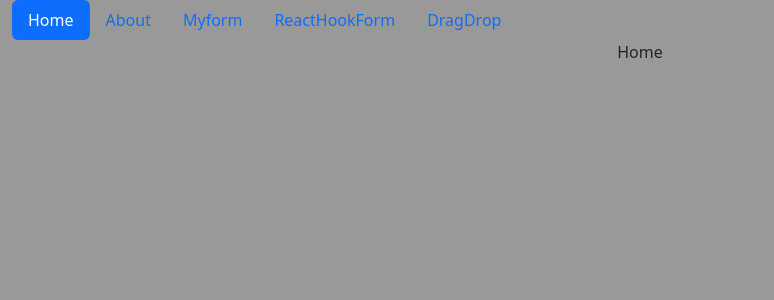
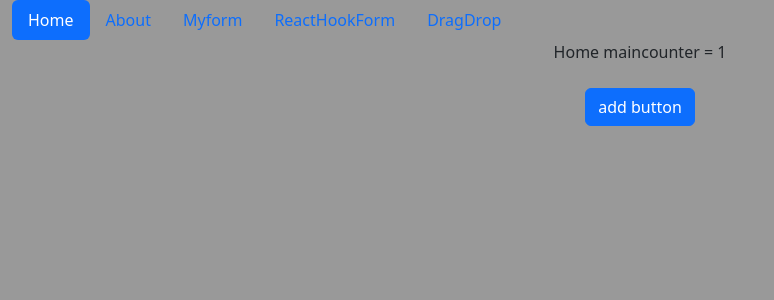
Before and after one commit to code-in-time/reactform, a React (Create React App) app: page / in a window 1280 px wide. Shown: the top 300 px of the page, without its empty margins (0-774 px from the left). Built offline with nearby package versions, Linux system fonts and the light colour scheme.

Commit message:
pass count from parent

```diff
--- a/src/App.js
+++ b/src/App.js
@@ -1,20 +1,17 @@
-// import logo from './logo.svg';
+import React, { useState } from 'react';
 import './App.css';
-import { Routes, Route, Link, NavLink } from "react-router-dom";
+import { Routes, Route, NavLink } from "react-router-dom";
 import Home from './Home';
 import About from './About';
 import MyForm from './myForm';
 import ReactHookForm from './Reacthookform';
 import DragDrop from './dragDrop';
 
-
 function App() {
+  const [mainCounter, setMainCounter] = useState(1);
   return (
     <div className="App container-fluid">
       <ul className="nav nav-pills">
-        {/* <li className="nav-item">
-          <NavLink className="nav-Link" to="/">Home</NavLink>
-        </li> */}
         <li className="nav-item">
           <NavLink className="nav-link" to="/">Home</NavLink>
         </li>
@@ -32,7 +29,7 @@ function App() {
         </li>
       </ul>
       <Routes>
-        <Route path="/" element={<Home />} />
+        <Route path="/" element={<Home mainCounter={mainCounter} setMainCounter={setMainCounter}/>} />
         <Route path="about" element={<About />} />
         <Route path="myform" element={<MyForm />} />
         <Route path="reactHookForm" element={<ReactHookForm />} />
--- a/src/Home.js
+++ b/src/Home.js
@@ -1,9 +1,18 @@
 // import { Routes, Route, Link } from "react-router-dom";
 
-function Home() {
+function Home({mainCounter, setMainCounter}) {
+
+  const newCount = () => {
+    let newCount = mainCounter + 1;
+    setMainCounter(newCount);
+    console.log();
+  }
+
   return (
     <div className="Home">
-      Home
+      Home maincounter = {mainCounter}
+      <br /><br />
+      <button type="button" class="btn btn-primary" onClick={() => newCount()}>add button</button>
     </div>
   );
 }
```
Also changed, not shown: src/Home copy.js (deleted, +0 -11 lines).
